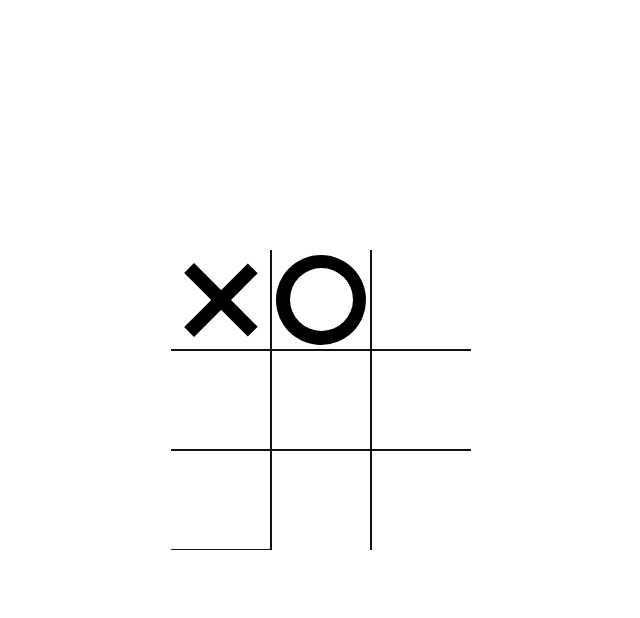
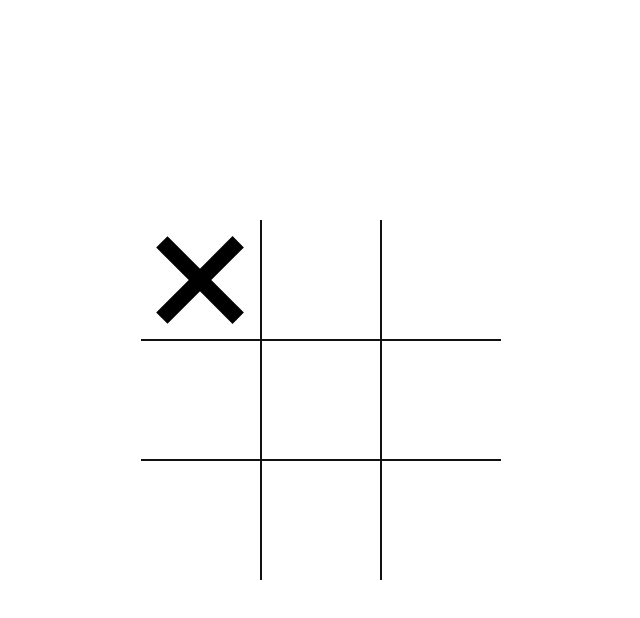
Before and after one commit to frontendprof/jsGames, a plain HTML site: page jsTicTacToc/index.html in a window 1280 px wide. Both pictures are taken after a click on the element 540 px from the left and 300 px from the top of the page. Shown: the whole page, without its empty margins (319-959 px from the left). Drawn offline with Linux system fonts and the light colour scheme.

Commit message:
Working on logic

```diff
--- a/jsTicTacToc/app.js
+++ b/jsTicTacToc/app.js
@@ -0,0 +1,53 @@
+
+const X_CLASS="x";
+const CIRCLE_CLASS="circle";
+
+
+
+
+const cellElements=document.querySelectorAll("[data-cell]");
+const board=document.querySelector("#board"); // getElementById used in actual app
+let circleTurn;
+
+
+startGame();
+
+function startGame(){
+    circleTurn=false;
+    cellElements.forEach(cell=>{
+        cell.addEventListener("click",handleClick,{once:true})
+    })
+    setBoardHoverClass();
+
+}
+
+
+function handleClick(e){
+    console.log("clicked");
+    const cell=e.target;
+    const currentClass=circleTurn?CIRCLE_CLASS:X_CLASS;
+    // Placing mark
+    placeMark(cell,currentClass);
+    //Switch Turns
+    swapTurns();
+    // setBoardHoverClass();
+}
+
+
+function placeMark(cell,currentClass){
+    cell.classList.add(currentClass);
+}
+
+function swapTurns(){
+    circleTurn=!circleTurn;
+}
+
+function setBoardHoverClass(){
+    board.classList.remove(X_CLASS);
+    board.classList.remove(CIRCLE_CLASS);
+    if(circleTurn){
+        board.classList.add(CIRCLE_CLASS)
+    }else{
+        board.classList.add(X_CLASS)
+    }
+}
--- a/jsTicTacToc/index.html
+++ b/jsTicTacToc/index.html
@@ -10,9 +10,9 @@
 </head>
 <body>
 
-    <div class="board circle" id="board">
-        <div class="cell x" data-cell></div>
-        <div class="cell circle" data-cell></div>
+    <div class="board" id="board">
+        <div class="cell" data-cell></div>
+        <div class="cell" data-cell></div>
         <div class="cell" data-cell></div>
         <div class="cell" data-cell></div>
         <div class="cell" data-cell></div>
@@ -23,7 +23,7 @@
     </div>
 
     <div class="winning-msg">
-        <div class="data-winning-msg-txt">X wins</div>
+        <div class="data-winning-msg-txt"></div>
         <button id="restartBtn">Restart</button>
     </div>
 
--- a/jsTicTacToc/main.css
+++ b/jsTicTacToc/main.css
@@ -10,7 +10,7 @@ body {
 }
 
 :root {
-    --cell-size: 100px;
+    --cell-size: 120px;
     --mark-size: calc(var(--cell-size)*.9);
 }
 
@@ -56,7 +56,7 @@ body {
 
 .cell:last-child,
 .cell:nth-child(8),
-.cell:nth-child(9) {
+.cell:nth-child(7) {
     border-bottom: none;
 }
 
```
